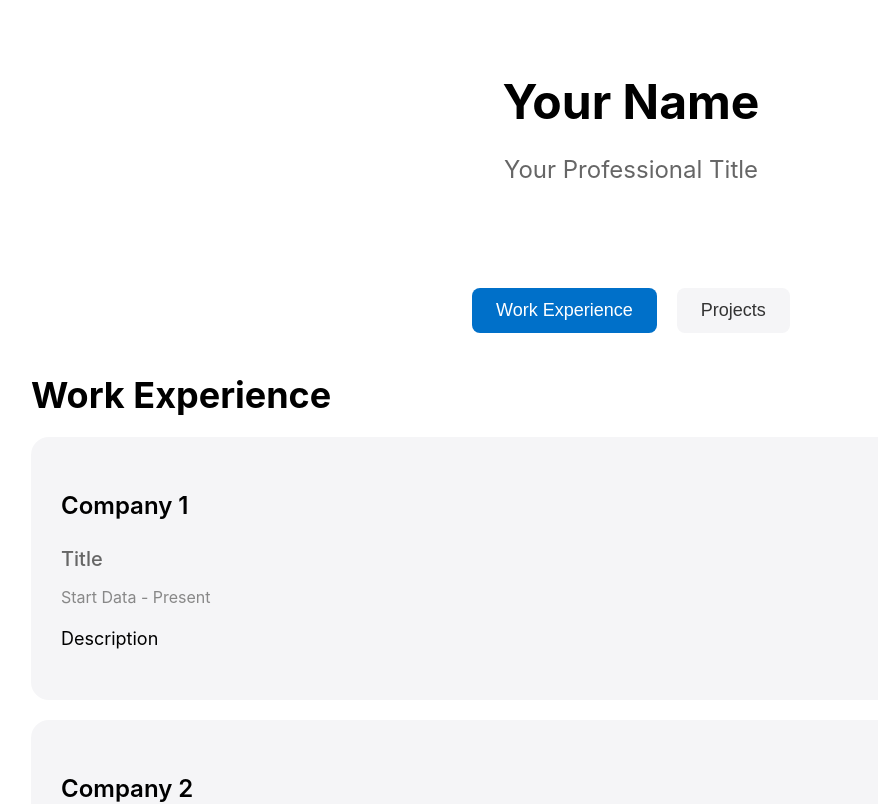
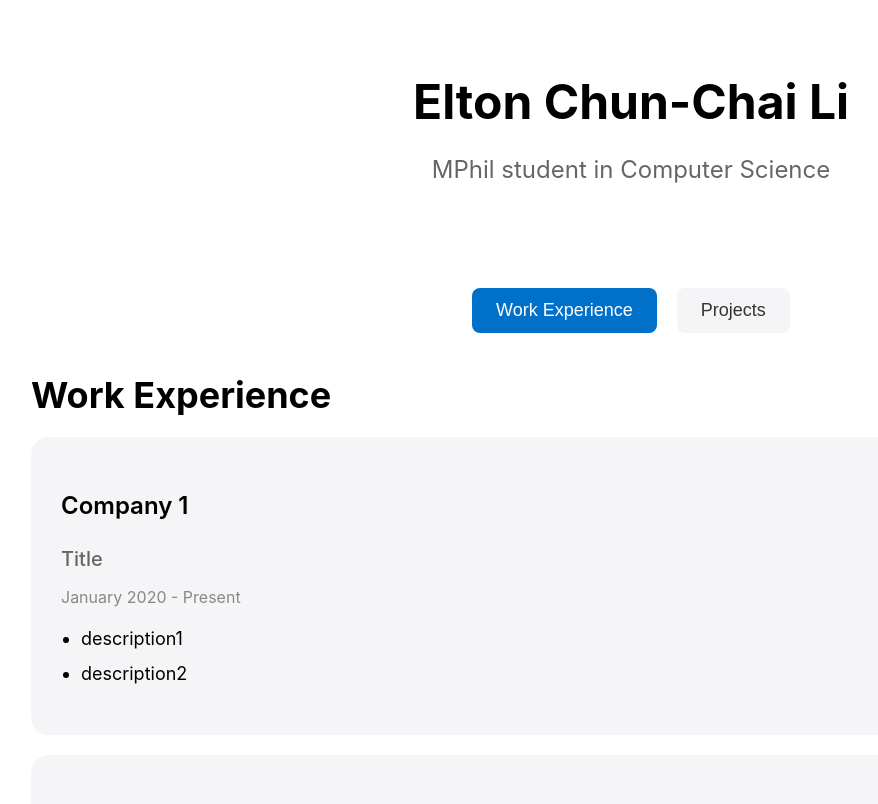
Before and after one commit to EltonCCL/EltonCCL.github.io, a React (Create React App) app: page / in a window 1280 px wide. Shown: the top 804 px of the page, without its empty margins (9-887 px from the left). Built offline with nearby package versions, Linux system fonts and the light colour scheme.

Commit message:
feat:  multiple description

```diff
--- a/src/Footer.js
+++ b/src/Footer.js
@@ -10,7 +10,7 @@ const FooterContainer = styled.footer`
 function Footer() {
   return (
     <FooterContainer>
-      <p>&copy; {new Date().getFullYear()} Your Name. All rights reserved.</p>
+      <p>&copy; {new Date().getFullYear()} Elton Chun-Chai Li. All rights reserved.</p>
     </FooterContainer>
   );
 }
--- a/src/Header.js
+++ b/src/Header.js
@@ -20,8 +20,8 @@ const Subtitle = styled.p`
 function Header() {
   return (
     <HeaderContainer>
-      <Title>Your Name</Title>
-      <Subtitle>Your Professional Title</Subtitle>
+      <Title>Elton Chun-Chai Li</Title>
+      <Subtitle>MPhil student in Computer Science</Subtitle>
     </HeaderContainer>
   );
 }
--- a/src/Projects.js
+++ b/src/Projects.js
@@ -30,10 +30,15 @@ const ProjectName = styled.h3`
   margin-bottom: 10px;
 `;
 
-const ProjectDescription = styled.p`
+const DescriptionList = styled.ul`
   font-size: 18px;
   line-height: 1.5;
   margin-bottom: 15px;
+  padding-left: 20px;
+`;
+
+const DescriptionItem = styled.li`
+  margin-bottom: 8px;
 `;
 
 const ProjectLink = styled.a`
@@ -53,7 +58,11 @@ function Projects({ projects }) {
       {projects.map((project, index) => (
         <ProjectCard key={index}>
           <ProjectName>{project.name}</ProjectName>
-          <ProjectDescription>{project.description}</ProjectDescription>
+          <DescriptionList>
+            {project.description.map((item, itemIndex) => (
+              <DescriptionItem key={itemIndex}>{item}</DescriptionItem>
+            ))}
+          </DescriptionList>
           <ProjectLink href={project.link} target="_blank" rel="noopener noreferrer">
             Learn More
           </ProjectLink>
--- a/src/WorkExperience.js
+++ b/src/WorkExperience.js
@@ -43,9 +43,14 @@ const DateRange = styled.p`
   margin-bottom: 15px;
 `;
 
-const Description = styled.p`
+const DescriptionList = styled.ul`
   font-size: 18px;
   line-height: 1.5;
+  padding-left: 20px;
+`;
+
+const DescriptionItem = styled.li`
+  margin-bottom: 8px;
 `;
 
 function WorkExperience({ experiences }) {
@@ -57,7 +62,11 @@ function WorkExperience({ experiences }) {
           <CompanyName>{exp.company}</CompanyName>
           <JobTitle>{exp.title}</JobTitle>
           <DateRange>{exp.startDate} - {exp.endDate}</DateRange>
-          <Description>{exp.description}</Description>
+          <DescriptionList>
+            {exp.description.map((item, itemIndex) => (
+              <DescriptionItem key={itemIndex}>{item}</DescriptionItem>
+            ))}
+          </DescriptionList>
         </ExperienceCard>
       ))}
     </ExperienceContainer>
--- a/src/data.json
+++ b/src/data.json
@@ -2,15 +2,31 @@
     {
         "company": "Company 1",
         "title": "Title",
-        "startDate": "Start Data",
+        "startDate": "January 2020",
         "endDate": "Present",
-        "description": "Description"
+        "description": [
+            "description1",
+            "description2"
+        ]
     },
     {
         "company": "Company 2",
         "title": "Title",
-        "startDate": "Start Data",
+        "startDate": "January 2020",
         "endDate": "Present",
-        "description": "Description"
+        "description": [
+            "description1",
+            "description2"
+        ]
+    },
+    {
+        "company": "Company 3",
+        "title": "Title",
+        "startDate": "January 2020",
+        "endDate": "Present",
+        "description": [
+            "description1",
+            "description2"
+        ]
     }
 ]
--- a/src/projects.json
+++ b/src/projects.json
@@ -1,7 +1,10 @@
 [
     {
-      "name": "Sample Project",
-      "description": "A Sample project",
+      "name": "Personal Website",
+      "description": [
+        "description1",
+        "description2"
+      ],
       "link": "https://github.com/EltonCCL"
     }
   ]
```
